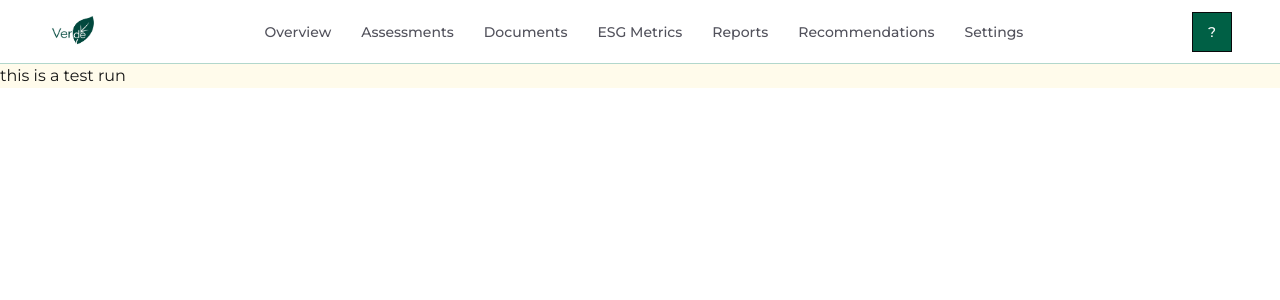
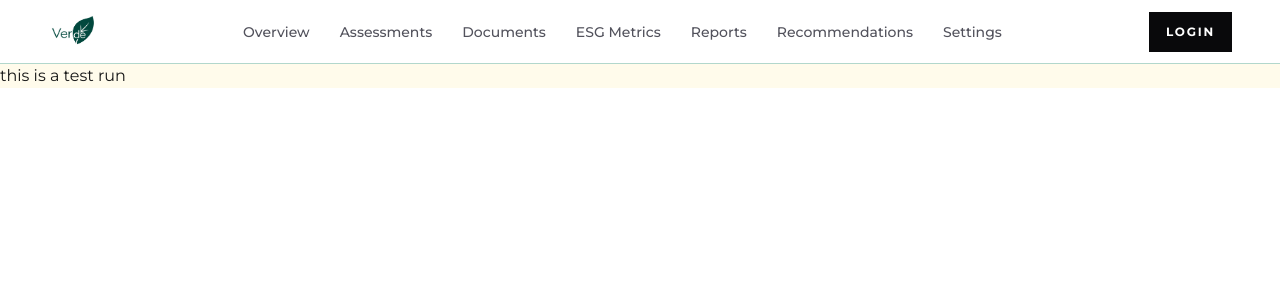
Before and after one commit to Alorik/verde, a Next.js app: page / in a window 1280 px wide. Shown: the top 300 px of the page. Built offline with nearby package versions, Linux system fonts and the light colour scheme; no server answers.

Commit message:
fix: navbar

```diff
--- a/components/layout/Navbar.tsx
+++ b/components/layout/Navbar.tsx
@@ -81,7 +81,10 @@ export default function Navbar() {
         </nav>
 
         {/* Right */}
+        {/* Right */}
         <div className="relative z-10 flex-none" ref={menuRef}>
+          {session ? (
+            <>
               <button
                 type="button"
                 onClick={() => setMenuOpen((open) => !open)}
@@ -97,18 +100,27 @@ export default function Navbar() {
                     animate={{ opacity: 1, x: 0 }}
                     exit={{ opacity: 0, x: 24 }}
                     transition={{ type: "spring", stiffness: 320, damping: 24 }}
-                className="absolute right-0 top-12 w-36 origin-top-right overflow-hidden border border-zinc-400 bg-white shadow-xl z-9999"
+                    className="absolute right-0 top-12 z-[9999] w-36 origin-top-right overflow-hidden border border-zinc-400 bg-white shadow-xl"
                   >
                     <button
                       type="button"
                       onClick={() => signOut()}
-                  className="block w-full cursor-pointer border-b-2 border-transparent px-4 py-3 text-left text-sm font-medium text-zinc-800 transition-colors hover:border-emerald-600 hover:bg-emerald-100 hover:text-emerald-900 z-9999999"
+                      className="block w-full cursor-pointer border-b-2 border-transparent px-4 py-3 text-left text-sm font-medium text-zinc-800 transition-colors hover:border-emerald-600 hover:bg-emerald-100 hover:text-emerald-900"
                     >
                       Log out
                     </button>
                   </motion.div>
                 )}
               </AnimatePresence>
+            </>
+          ) : (
+            <Link
+              href="/login"
+              className="flex h-10 items-center justify-center border border-zinc-950 bg-zinc-950 px-4 text-xs font-semibold uppercase tracking-[0.15em] text-white transition hover:border-emerald-700 hover:bg-emerald-800"
+            >
+              Login
+            </Link>
+          )}
         </div>
       </div>
     </header>
```
Lines whose indentation alone changed are shown as unchanged.
